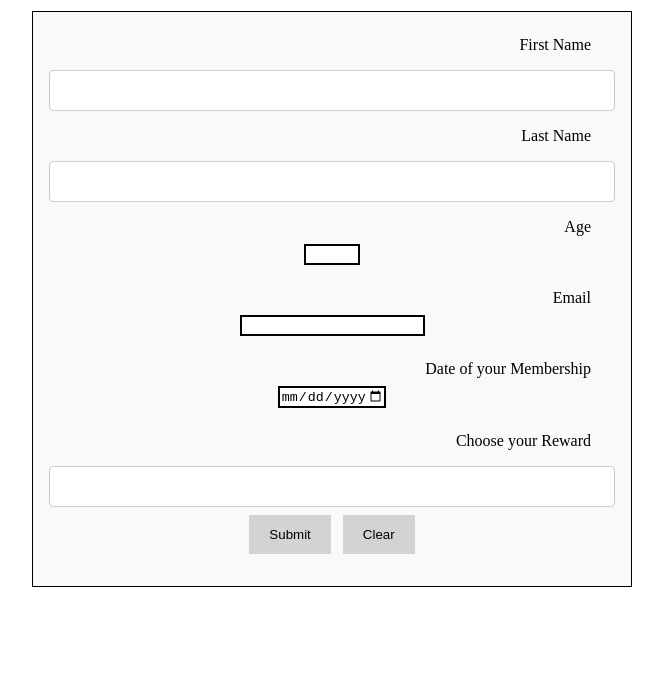
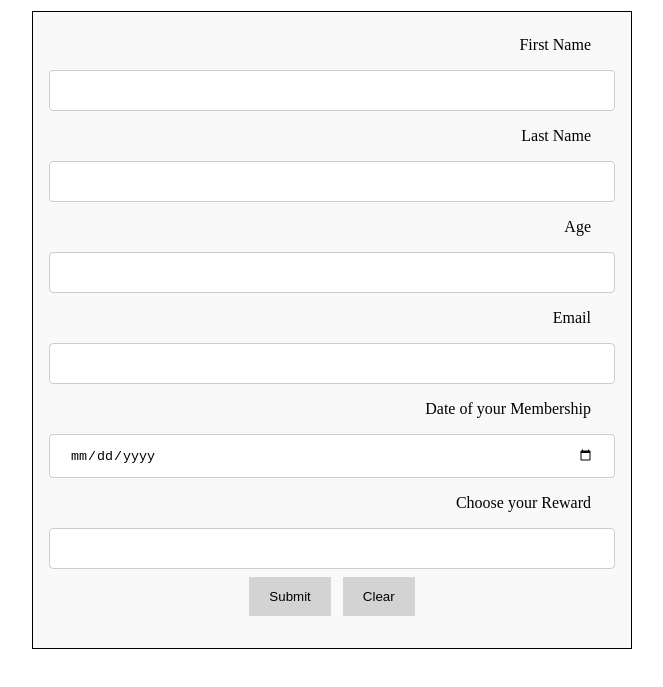
Before and after one commit to Fvargas78/assig7.html, a plain HTML site: page index.html in a window 1280 px wide. Shown: the part 79-766 px from the top of the page, without its empty margins (308-971 px from the left). Drawn offline with Linux system fonts and the light colour scheme.

Commit message:
Update style.css

```diff
--- a/style.css
+++ b/style.css
@@ -12,7 +12,7 @@ form{
   padding: 1em;
 }
 
-form input {
+ form input  {
   margin-bottom: 1rem;
   background: white;
   border: 2px solid #000000;
@@ -24,6 +24,11 @@ label {
   text-align: right;
 }
 
+
+input:focus {
+    background-color: gold;
+}
+
 input[type=text], select {
   width: 100%;
   padding: 12px 20px;
@@ -32,16 +37,33 @@ input[type=text], select {
   border-radius: 4px;
   box-sizing: border-box;
 }
-.myinput {
+
+input[type=number], select {
   width: 100%;
-  padding: 0.7em;
-  margin-bottom: 0.5rem;
+  padding: 12px 20px;
+  margin: 8px 0;
+  border: 1px solid #ccc;
+  border-radius: 4px;
+  box-sizing: border-box;
 }
 
-input:focus {
-    background-color: gold;
+input[type=email], select {
+  width: 100%;
+  padding: 12px 20px;
+  margin: 8px 0;
+  border: 1px solid #ccc;
+  border-radius: 4px;
+  box-sizing: border-box;
 }
 
+input[type=date], select {
+  width: 100%;
+  padding: 12px 20px;
+  margin: 8px 0;
+  border: 1px solid #ccc;
+  border-radius: 4px;
+  box-sizing: border-box;
+}
 
 h1{
 text-align: center;
@@ -49,7 +71,6 @@ font-style: italic;
 color: gold;
 }
 
-
 form div { text-align:center; }
 input[type="submit"], input[type="reset"] {
   background: lightgray;
```
